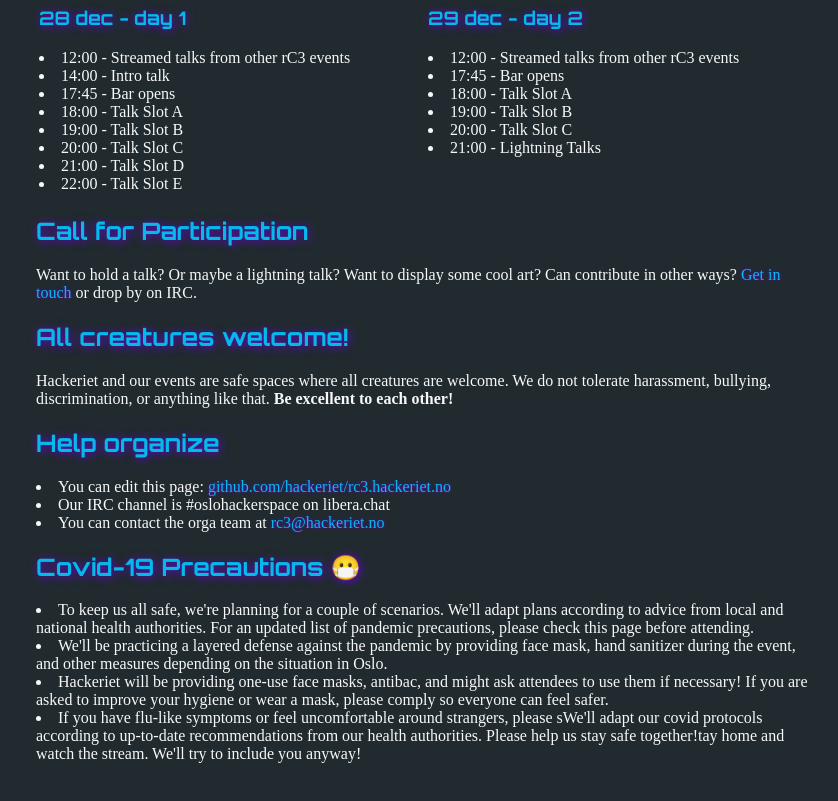
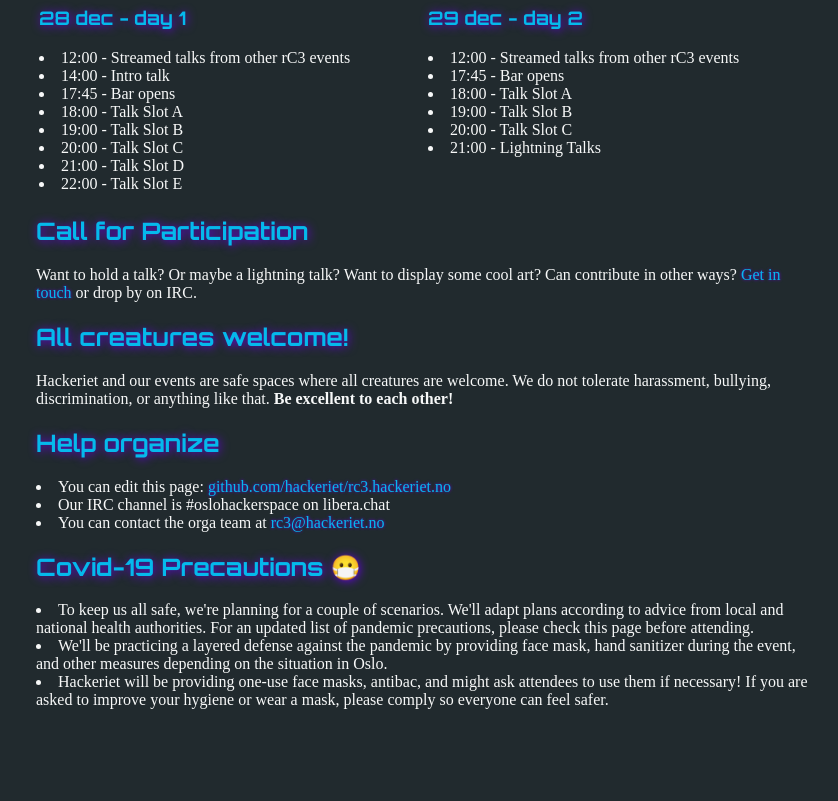
Before and after one commit to stigtsp/rc3.hackeriet.no, a plain HTML site: page index.html in a window 1280 px wide. Shown: the part 643-1444 px from the top of the page, without its empty margins (214-1052 px from the left). After the commit the page ends 1400 px from the top, so only its background shows below. Drawn offline with Linux system fonts and the light colour scheme.

Commit message:
Update index.html

```diff
--- a/index.html
+++ b/index.html
@@ -128,7 +128,6 @@
             <li>To keep us all safe, we're planning for a couple of scenarios. We'll adapt plans according to advice from local and national health authorities. For an updated list of pandemic precautions, please check this page before attending.</li>
             <li>We'll be practicing a layered defense against the pandemic by providing face mask, hand sanitizer during the event, and other measures depending on the situation in Oslo.</li>
             <li>Hackeriet will be providing one-use face masks, antibac, and might ask attendees to use them if necessary! If you are asked to improve your hygiene or wear a mask, please comply so everyone can feel safer.</li>
-            <li>If you have flu-like symptoms or feel uncomfortable around strangers, please sWe'll adapt our covid protocols according to up-to-date recommendations from our health authorities. Please help us stay safe together!tay home and watch the stream. We'll try to include you anyway!</li>
         </p>
 
      </body>
```
